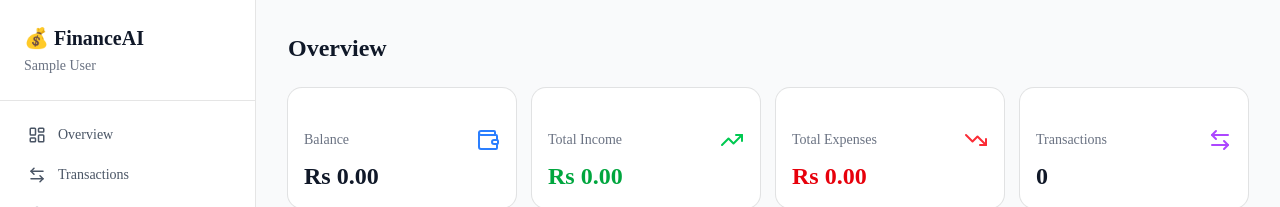
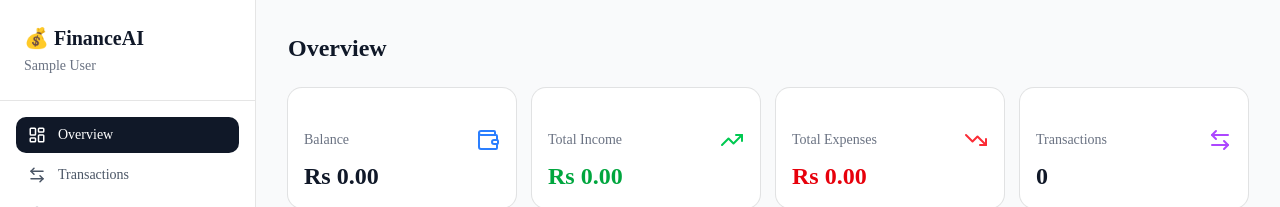
Before and after one commit to Hasnain-saeed7/finance-tracker, a Next.js app: page /dashboard in a window 1280 px wide. Shown: the top 207 px of the page. Built offline with nearby package versions, Linux system fonts and the light colour scheme; no server answers; the database is empty; sample sign-in values are in the browser's storage.

Commit message:
initial porject structuresscs

```diff
--- a/app/(dashboard)/layout.tsx
+++ b/app/(dashboard)/layout.tsx
@@ -1,9 +1,9 @@
 // app/(dashboard)/layout.tsx
 import { auth } from '@/auth'
 import { redirect } from 'next/navigation'
-import Link from 'next/link'
 import { signOut } from '@/auth'
 import { LayoutDashboard, ArrowLeftRight, Target, Sparkles, LogOut } from 'lucide-react'
+import NavLink from '@/components/ui/NavLink'   // 👈 import client component
 
 export default async function DashboardLayout({ children }: { children: React.ReactNode }) {
   const session = await auth()
@@ -11,7 +11,6 @@ export default async function DashboardLayout({ children }: { children: React.Re
 
   return (
     <div className="min-h-screen flex bg-gray-50">
-      {/* Sidebar */}
       <aside className="w-64 bg-white border-r flex flex-col">
         <div className="p-6 border-b">
           <h1 className="text-xl font-bold text-gray-900">💰 FinanceAI</h1>
@@ -27,7 +26,8 @@ export default async function DashboardLayout({ children }: { children: React.Re
 
         <div className="p-4 border-t">
           <form action={async () => { 'use server'; await signOut({ redirectTo: '/login' }) }}>
-            <button type="submit" className="flex items-center gap-2 text-sm text-gray-500 hover:text-gray-900 w-full px-3 py-2 rounded-lg hover:bg-gray-100 transition-colors">
+            <button type="submit"
+              className="flex items-center gap-2 text-sm text-gray-500 hover:text-gray-900 w-full px-3 py-2 rounded-lg hover:bg-gray-100 transition-colors">
               <LogOut size={18} />
               Sign out
             </button>
@@ -35,19 +35,9 @@ export default async function DashboardLayout({ children }: { children: React.Re
         </div>
       </aside>
 
-      {/* Main content */}
       <main className="flex-1 overflow-auto">
         {children}
       </main>
     </div>
   )
 }
-
-function NavLink({ href, icon, label }: { href: string; icon: React.ReactNode; label: string }) {
-  return (
-    <Link href={href} className="flex items-center gap-3 px-3 py-2 rounded-lg text-sm text-gray-600 hover:bg-gray-100 hover:text-gray-900 transition-colors">
-      {icon}
-      {label}
-    </Link>
-  )
-}
--- /dev/null
+++ b/components/ui/NavLink.tsx
@@ -0,0 +1,27 @@
+// components/ui/NavLink.tsx
+'use client'
+import Link from 'next/link'
+import { usePathname } from 'next/navigation'
+
+interface NavLinkProps {
+  href: string
+  icon: React.ReactNode
+  label: string
+}
+
+export default function NavLink({ href, icon, label }: NavLinkProps) {
+  const pathname = usePathname()
+  const isActive = pathname === href || (href !== '/dashboard' && pathname.startsWith(href))
+
+  return (
+    <Link href={href}
+      className={`flex items-center gap-3 px-3 py-2 rounded-lg text-sm transition-colors
+        ${isActive
+          ? 'bg-gray-900 text-white'
+          : 'text-gray-600 hover:bg-gray-100 hover:text-gray-900'
+        }`}>
+      {icon}
+      {label}
+    </Link>
+  )
+}
```
